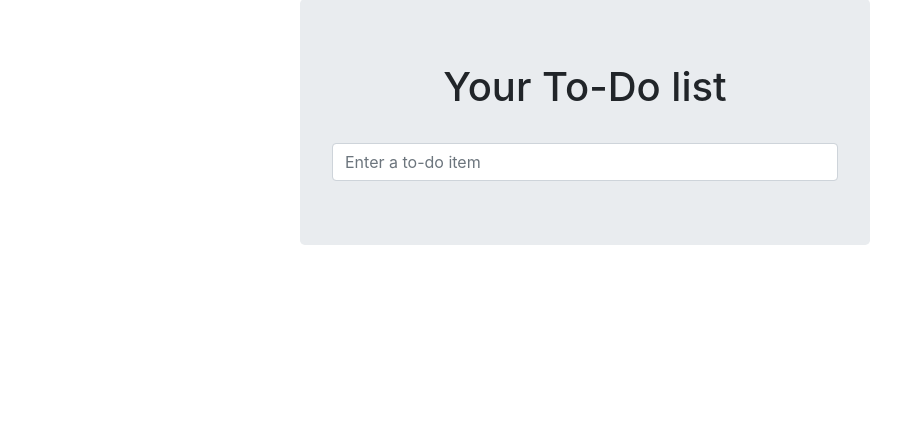
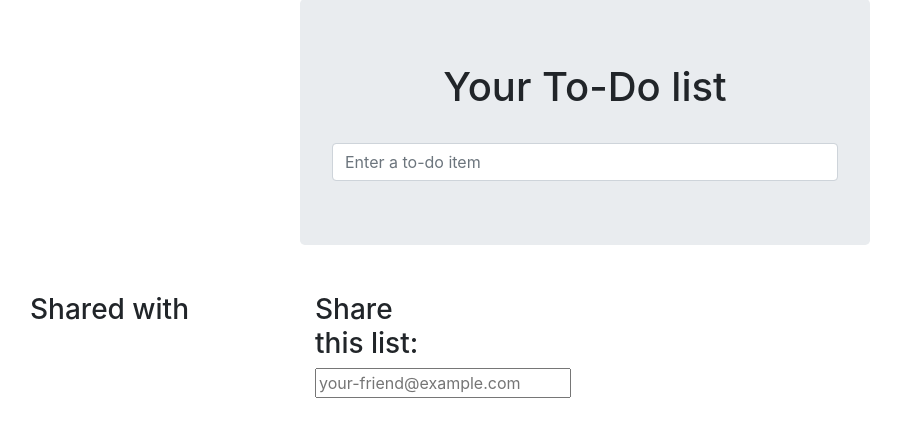
Before and after one commit to AoiToShiro/django-superlists, a Django app: template lists/templates/list.html in a window 1280 px wide. Shown: the part 79-516 px from the top of the page, without its empty margins (55-956 px from the left). Run offline with Django 3.2, Linux system fonts and the light colour scheme; the template is opened without the code that fills it: values that come from a table or form of the project are taken from there, others are empty; some libraries are stand-ins or nearby versions.

Commit message:
Completion of excercise, still bugs to correct

```diff
--- a/functional_tests/list_page.py
+++ b/functional_tests/list_page.py
@@ -7,7 +7,7 @@ class ListPage(object):
         self.test = test
 
     def get_table_rows(self):
-        return self.test.browser.find_elements_by_css_selector('#id_list_tabel tr')
+        return self.test.browser.find_elements_by_css_selector('#id_list_table tr')
 
 
     @wait
--- a/functional_tests/my_lists_page.py
+++ b/functional_tests/my_lists_page.py
@@ -1,4 +1,4 @@
-from .base import wait_for
+# from .base import wait_for
 
 class MyListPage(object):
 
--- a/lists/models.py
+++ b/lists/models.py
@@ -7,6 +7,9 @@ from django.conf import settings
 class List(models.Model):
 
     owner = models.ForeignKey(settings.AUTH_USER_MODEL, blank=True, null=True)
+    shared_with = models.ManyToManyField(
+        settings.AUTH_USER_MODEL, related_name='shared_lists'
+    )
 
     def get_absolute_url(self):
         return reverse('view_list', args=[self.id])
@@ -21,6 +24,7 @@ class List(models.Model):
     def name(self):
         return self.item_set.first().text
 
+
 class Item(models.Model):
     text = models.TextField(default='')
     list = models.ForeignKey(List, default=None)
--- a/lists/templates/list.html
+++ b/lists/templates/list.html
@@ -15,6 +15,36 @@
               </tr>
             {% endfor %}
           </table>
-{% endblock %}
+
+          {% if list.owner %}
+            <p>List owner:<span id='id_list_owner'>{{ list.owner.email }}</span></p>
+          {% endif %}
+
+          {% endblock %}
+
+          {% block extra_content %}
+          <div class="row">
+
+            <div class="col-md-6">
+              <h3>Shared with</h3>
+              <ul>
+                {% for sharee in list.shared_with.all %}
+                  <li class="list-sharee">{{ sharee.email }}</li>
+                {% endfor %}
+              </ul>
+            </div>
+
+
+            <div class="col-md-3">
+            <h3>Share this list:</h3>
+            <form class="form-inline" action="{% url 'share_list' list.id %}" method="POST">
+              {% csrf_token %}
+              <input type="email" name="sharee" placeholder="your-friend@example.com">
+            </form>
+
+          </div>
+        </div>
+
+          {% endblock %}
     </body>
 </html>
--- a/lists/urls.py
+++ b/lists/urls.py
@@ -4,5 +4,6 @@ from lists import views
 urlpatterns = [
     url(r'^new$', views.new_list, name='new_list'),
     url(r'^(\d+)/$', views.view_list, name='view_list'),
+    url(r'^(\d+)/share$', views.share_list, name='share_list'),
     url(r'^users/(.+)/$', views.my_lists, name='my_lists'),
     ]
```
Also changed, not shown: functional_tests/base.py (+14 -14 lines), lists/templates/my_lists.html (+8 -0 lines), lists/tests/test_models.py (+7 -0 lines), lists/tests/test_views.py (+33 -18 lines), lists/views.py (+5 -12 lines), lists/migrations/0009_list_shared_with.py (added), 1 other file.
